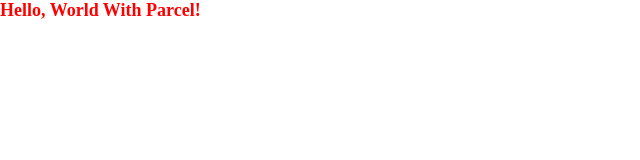
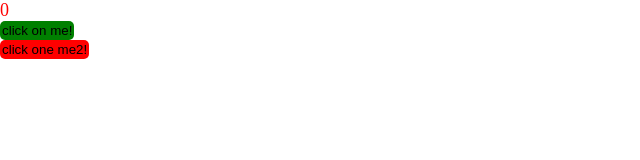
Before and after one commit to Nutsubish/Parcel_Testing, a website built with Parcel: page src/index.html in a window 1280 px wide. Shown: the whole page, without its empty margins (0-640 px from the left). Built offline with nearby package versions, Linux system fonts and the light colour scheme.

Commit message:
goa commit

```diff
--- a/src/index.html
+++ b/src/index.html
@@ -7,9 +7,9 @@
     <title>Document</title>
 </head>
 <body>
-    <h1>Hello, World!</h1>
-
-
+    <p id="counter">0</p>
+    <button id="increase">click on me!</button>
+    <button id="decrease">click one me2!</button>
     <script src="script.js"></script>
 </body>
 </html>
--- a/src/script.js
+++ b/src/script.js
@@ -1,3 +1,12 @@
-const heading = document.querySelector("h1")
-let number;
-heading.textContent = "Hello, World With Parcel!"
+const increase = document.getElementById("increase");
+const decrease = document.getElementById("decrease");
+
+const counter = document.getElementById("counter");
+
+increase.addEventListener("click", () => {
+    counter.textContent = parseInt(counter.textContent) + 1;
+});
+
+decrease.addEventListener("click", () => {
+    counter.textContent = parseInt(counter.textContent) - 1;
+});
--- a/src/style.css
+++ b/src/style.css
@@ -3,9 +3,28 @@
     padding: 0;
 }
 
-h1{
+p{
     display: flex;
     align-items: center;
     color: red;
     font-size: large;
 }
+#increase{
+    display: flex;
+    justify-content: center;
+    align-items: center;
+    border: none;
+    border-radius: 5px;
+    padding: 2px;
+    background-color: green;
+}
+
+#decrease{
+    display: flex;
+    justify-content: center;
+    align-items: center;
+    border: none;
+    border-radius: 5px;
+    padding: 2px;
+    background-color: red;
+}
```
Also changed, not shown: dist/index.html (deleted), 6 other files.
